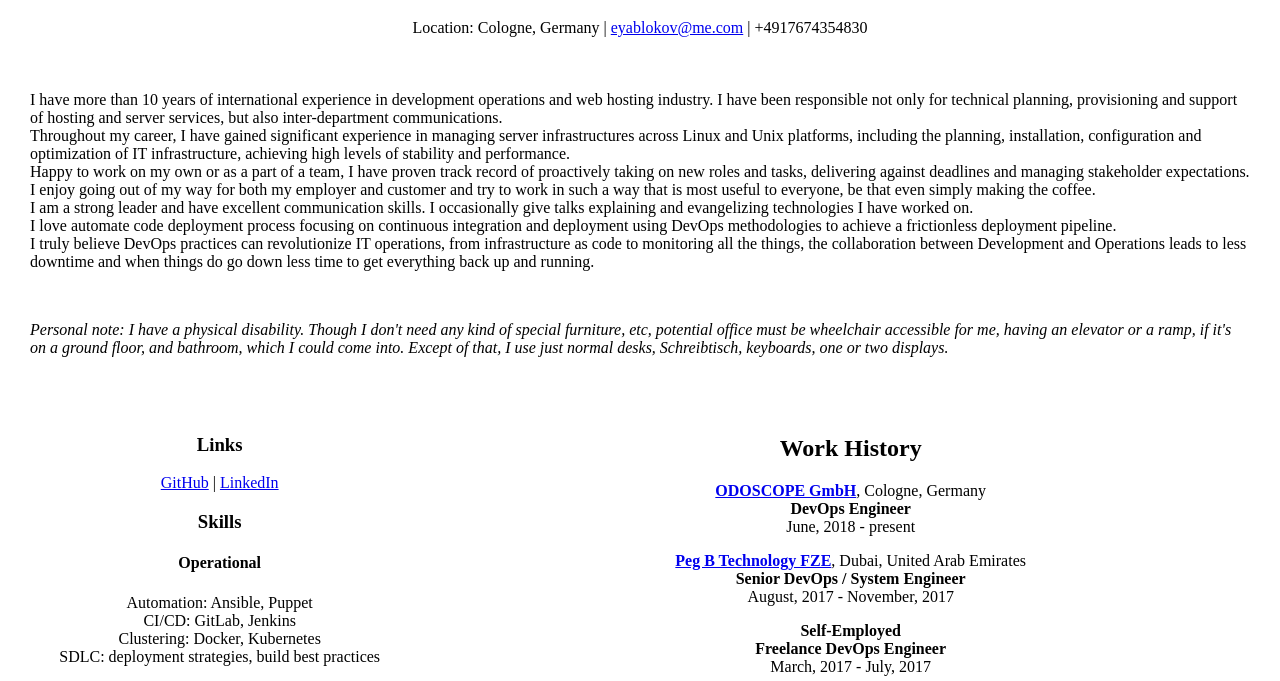
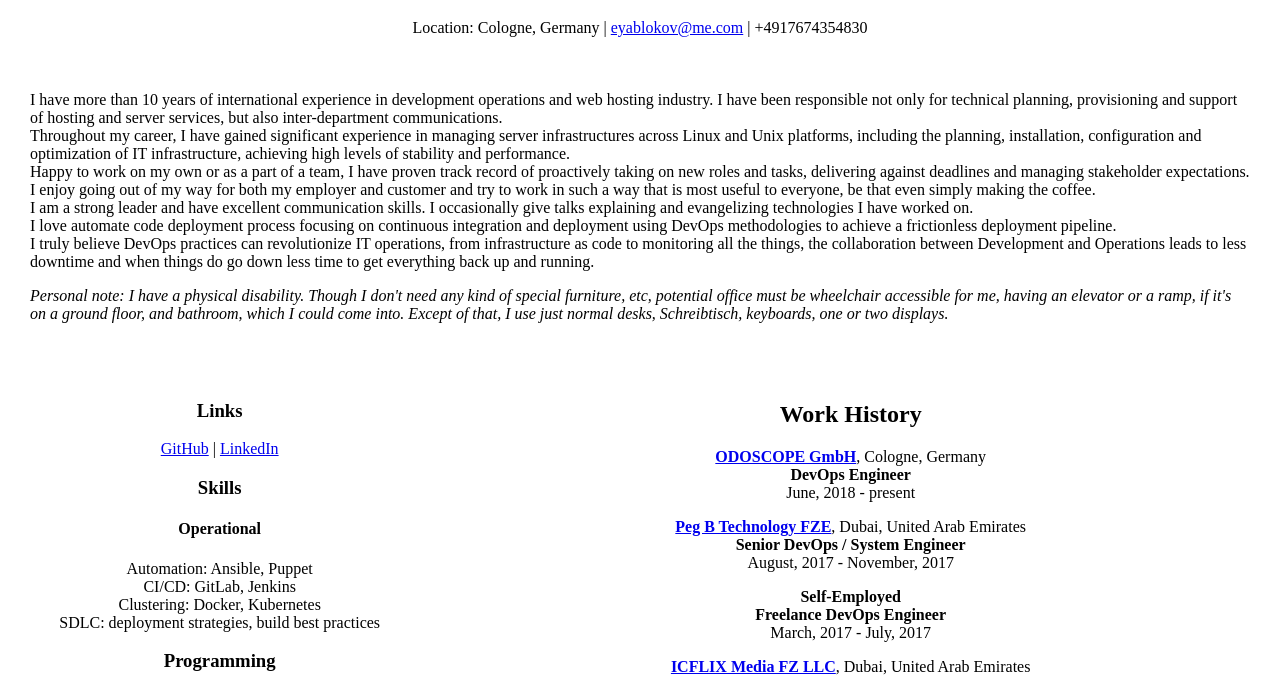
Before and after one commit to eyablokov/eyablokov.info, a plain HTML site: page resume-shortened.html in a window 1280 px wide. Shown: the part 61-742 px from the top of the page. Drawn offline with Linux system fonts and the light colour scheme.

Commit message:
remove br

```diff
--- a/resume-shortened.html
+++ b/resume-shortened.html
@@ -16,7 +16,7 @@ Happy to work on my own or as a part of a team, I have proven track record of pr
 I enjoy going out of my way for both my employer and customer and try to work in such a way that is most useful to everyone, be that even simply making the coffee.<br>
 I am a strong leader and have excellent communication skills. I occasionally give talks explaining and evangelizing technologies I have worked on.<br>
 I love automate code deployment process focusing on continuous integration and deployment using DevOps methodologies to achieve a frictionless deployment pipeline.<br>
-I truly believe DevOps practices can revolutionize IT operations, from infrastructure as code to monitoring all the things, the collaboration between Development and Operations leads to less downtime and when things do go down less time to get everything back up and running.</p><br>
+I truly believe DevOps practices can revolutionize IT operations, from infrastructure as code to monitoring all the things, the collaboration between Development and Operations leads to less downtime and when things do go down less time to get everything back up and running.</p>
 <p><i>Personal note: I have a physical disability. Though I don't need any kind of special furniture, etc, potential office must be wheelchair accessible for me, having an elevator or a ramp, if it's on a ground floor, and bathroom, which I could come into. Except of that, I use just normal desks, Schreibtisch, keyboards, one or two displays.</i></p>
 </td></tr>
 <tr align="center"><td width="33%" valign="top">
```
